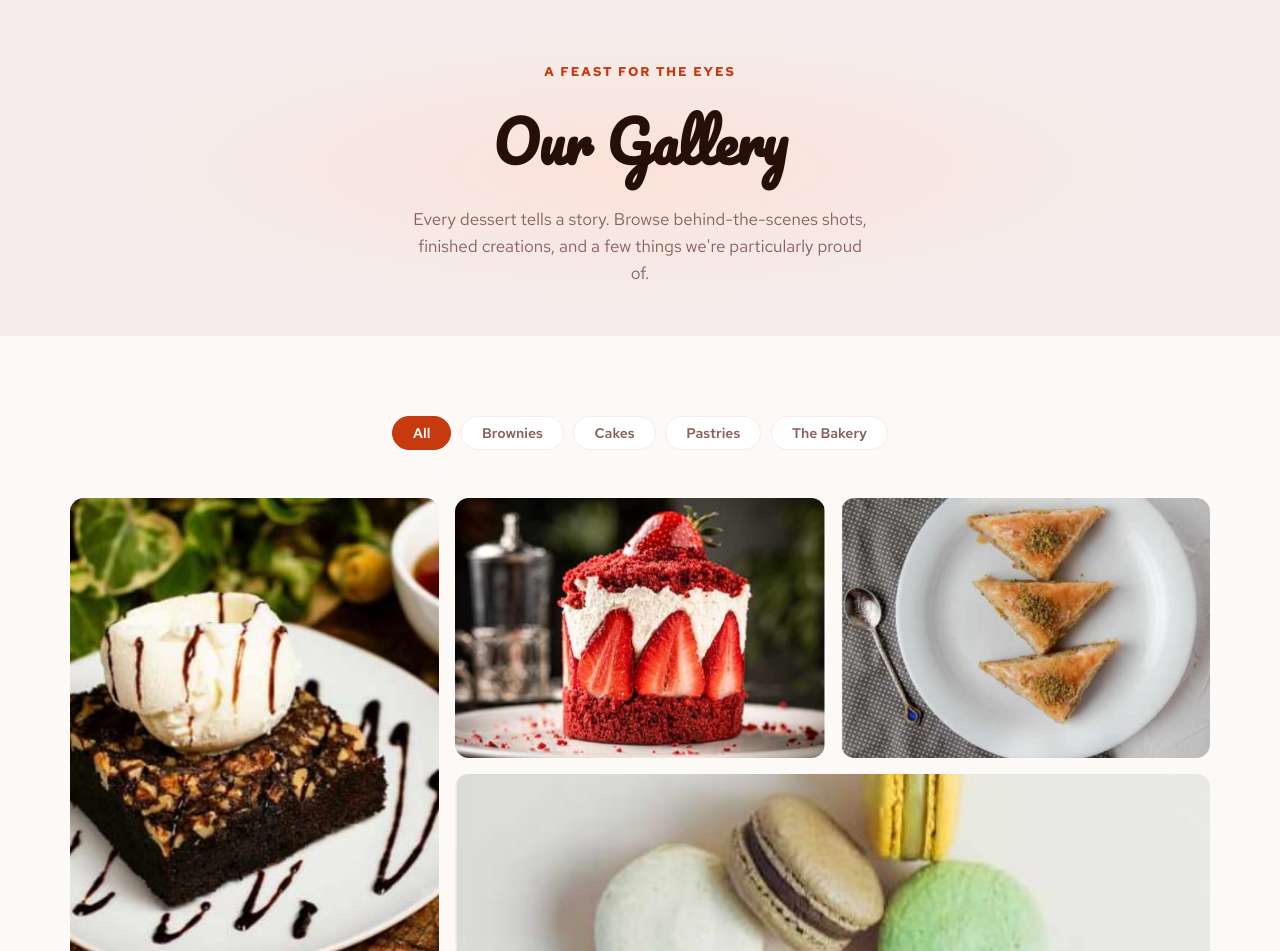
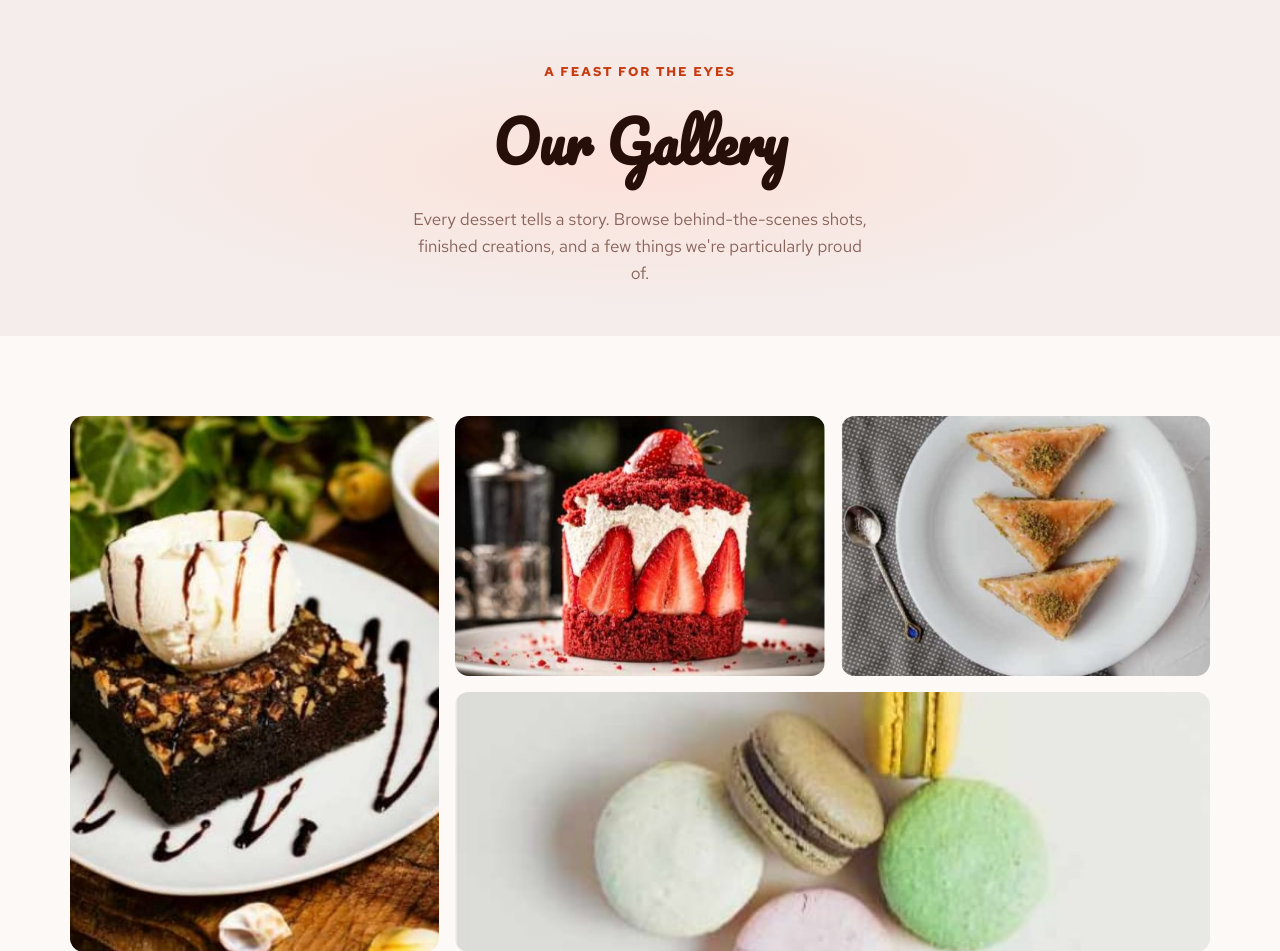
Before and after one commit to victorakins02/Django-Yellow-Crumble, a Django app: template myapp/templates/myapp/gallery.html in a window 1280 px wide. Shown: the part 65-1016 px from the top of the page. Run offline with Django 5.2, Linux system fonts and the light colour scheme; the template is opened without the code that fills it, so the values that code supplies are empty.

Commit message:
Simplified Gallery

```diff
--- a/myapp/templates/myapp/gallery.html
+++ b/myapp/templates/myapp/gallery.html
@@ -28,13 +28,13 @@
       <div class="gallery-inner">
 
         <!-- Filter tabs -->
-        <nav class="filter-bar" aria-label="Gallery categories">
+        <!-- <nav class="filter-bar" aria-label="Gallery categories">
           <a href="gallery.html" class="filter-tab active">All</a>
           <a href="gallery.html" class="filter-tab">Brownies</a>
           <a href="gallery.html" class="filter-tab">Cakes</a>
           <a href="gallery.html" class="filter-tab">Pastries</a>
           <a href="gallery.html" class="filter-tab">The Bakery</a>
-        </nav>
+        </nav> -->
 
         <!-- Grid -->
         <div class="gallery-grid">
```
